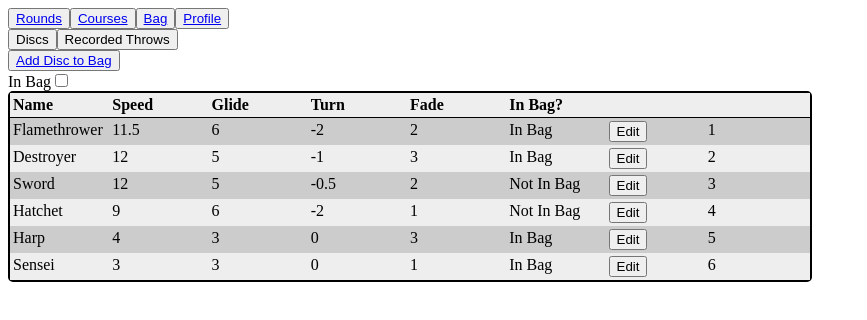
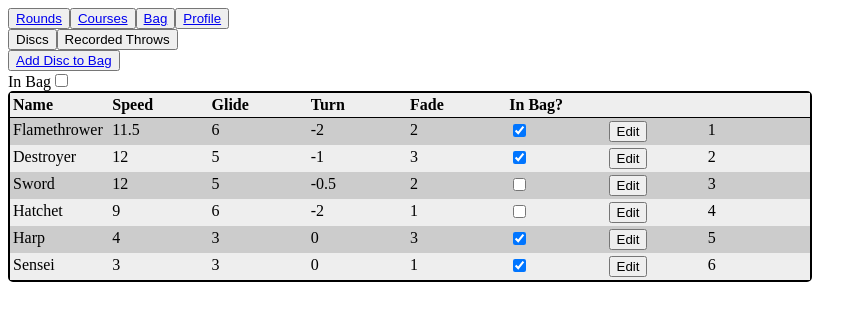
Before and after one commit to ToolMoney/discgolf, a React (Vite) app: page /bag in a window 1280 px wide. Shown: the top 320 px of the page, without its empty margins (0-867 px from the left). Built offline with nearby package versions, Linux system fonts and the light colour scheme.

Commit message:
implemented edit across discs
refactored DiscRow and each value.
provided working edit to api with inBag check.

```diff
--- a/src/api/disc.js
+++ b/src/api/disc.js
@@ -12,11 +12,12 @@ export function addDisc(disc) {
 }
 
 export function editDisc(freshDisc) {
-    for (let disc in discs) {
-        if (freshDisc.id = disc.id) {
+    for (let disc of discs) {
+        if (freshDisc.id === disc.id) {
             Object.assign(disc, freshDisc);
         }
     }
+    return Promise.resolve(freshDisc);
 }
 
 const discs = [
--- a/src/index.css
+++ b/src/index.css
@@ -30,3 +30,35 @@
     border-bottom-width: 1px;
     border-bottom-style: solid;
 }
+
+
+.edit-field {
+    max-width: 80%;
+}
+
+
+/* .disc-name {
+    grid-column: 1;
+    grid-row: 1;
+}
+
+.disc-speed {
+    grid-column: 2;
+    grid-row: 1;
+}
+
+.disc-glide {
+    grid-column: 3;
+    grid-row: 1;
+}
+
+.disc-turn {
+    grid-column: 4;
+    grid-row: 1;
+}
+
+.disc-fade {
+    grid-column: 5;
+    grid-row: 1;
+}
+ */
--- a/src/main.jsx
+++ b/src/main.jsx
@@ -9,6 +9,7 @@ import PageCourses from './routes/courses.jsx';
 import PageRounds from './routes/rounds.jsx';
 import PageProfile from './routes/profile.jsx';
 import AddDiscForm from './routes/bag-add.jsx';
+
 
 const router = createBrowserRouter([
   {
--- a/src/routes/bag.jsx
+++ b/src/routes/bag.jsx
@@ -1,5 +1,5 @@
 import {useState, useEffect} from 'react';
-import {getDiscs, addDisc} from '../api/disc.js';
+import {getDiscs, addDisc, editDisc} from '../api/disc.js';
 import {Outlet, Link} from 'react-router-dom';
 
 
@@ -27,7 +27,7 @@ export default function PageBag() {
                 <ListDiscs
                     inBagOnly={inBagOnly}
                     discs={discs}
-                    onInBagOnlyChange={setInBagOnly}
+                    onDiscsChange={setDiscs}
                 />
             </div>
         </>
@@ -71,29 +71,22 @@ function InBagSwitch({ inBagOnly, onInBagOnlyChange }) {
 
 function ListDiscs({
     inBagOnly,
-    discs
+    discs,
+    onDiscsChange
 }) {
-
-    function getDiscDisplayValue(value) {
-        if (!value && value !== 0) {
-            return "-";
-        }
-        return value;
-    }
 
     function TableHeaders() {
         return (
             <div className="table-row header">
-                <div className="disc-name span-1">Name</div>
-                <div className="disc-speed span-1">Speed</div>
-                <div className="disc-glide span-1">Glide</div>
-                <div className="disc-turn span-1">Turn</div>
-                <div className="disc-fade span-1">Fade</div>
-                <div className="disc-bag span-1">In Bag?</div>
+                <div className="header-name span-1">Name</div>
+                <div className="header-speed span-1">Speed</div>
+                <div className="header-glide span-1">Glide</div>
+                <div className="header-turn span-1">Turn</div>
+                <div className="header-fade span-1">Fade</div>
+                <div className="header-bag span-1">In Bag?</div>
             </div>
         );
     }
-
 
     if (!discs) {
         return (
@@ -106,51 +99,24 @@ function ListDiscs({
         );
     }
 
+    const discsRows = [];
+    discs.forEach((disc) => {
 
-    const discsRows = [];
+        function onDiscChange(newDisc) {
+            let index = discs.indexOf(disc);
+            onDiscsChange([
+                ...discs.slice(0, index),
+                newDisc,
+                ...discs.slice(index + 1)
+            ])
+        }
 
-    discs.forEach((disc) => {
         if (!inBagOnly || disc.inBag) {
-
-            // create switch for inBag
-            let discInBag;
-            if (disc.inBag) {
-                discInBag = "In Bag"
-            } else {
-                discInBag = "Not In Bag"
-            }
-
             discsRows.push(
-                <div key={disc.id} className="table-row">
-                    <div className="span-1">
-                        {disc.name}
-                    </div>
-                    <div className="span-1">
-                        {getDiscDisplayValue(disc.speed)}
-                    </div>
-                    <div className="span-1">
-                        {getDiscDisplayValue(disc.glide)}
-                    </div>
-                    <div className="span-1">
-                        {getDiscDisplayValue(disc.turn)}
-                    </div>
-                    <div className="span-1">
-                        {getDiscDisplayValue(disc.fade)}
-                    </div>
-                    <div className="span-1">
-                        {discInBag}
-                    </div>
-                    <div>
-                        <button>Edit</button>
-                    </div>
-                    <div>
-                        {disc.id}
-                    </div>
-                </div>
+                <DiscRow key={disc.id} disc={disc} onDiscChange={onDiscChange} />
             );
         }
     });
-
 
     return (
         <>
@@ -161,3 +127,106 @@ function ListDiscs({
         </>
     );
 }
+
+
+
+function DiscRow({disc, onDiscChange}) {
+    const [editing, setEditing] = useState(false);
+
+
+    function getDiscDisplayValue(value) {
+        if (!value && value !== 0) {
+            return "-";
+        }
+        return value;
+    }
+
+    function handleOnClickEdit() {
+        console.log('Editing disc with id', disc.id);
+        setEditing(!editing);
+    }
+
+    function handleSubmit(event) {
+        event.preventDefault();
+
+        const formData = new FormData(event.target);
+        const editedFields = Object.fromEntries(formData.entries());
+
+        for (let prop in editedFields) {
+            if (editedFields[prop] === "") {
+                editedFields[prop] = null;
+            }
+        }
+
+        const newDisc = Object.assign({}, disc, editedFields);
+        console.log(newDisc);
+        editDisc(newDisc).then((freshDisc) => {
+            onDiscChange(freshDisc);
+            setEditing(false);
+        })
+    }
+
+
+    function handleCheckbox(event) {
+        const isInBag = event.target.checked
+
+        const newDisc = Object.assign({}, disc, {inBag: isInBag})
+        editDisc(newDisc).then((freshDisc) => {
+            onDiscChange(freshDisc);
+        })
+    }
+
+    return (
+        <form key={disc.id} className="table-row" onSubmit={(event) => handleSubmit(event)}>
+            <div className="disc-name span-1">
+                {
+                    editing ?
+                        <input className="edit-field" name="name" type="text" defaultValue={disc.name} required></input>
+                        : disc.name
+                }
+            </div>
+            <div className="disc-speed span-1">
+                {
+                    editing ?
+                        <input className="edit-field" name="speed" type="number" defaultValue={disc.speed}></input>
+                        : getDiscDisplayValue(disc.speed)
+                }
+            </div>
+            <div className="disc-glide span-1">
+                {
+                    editing ?
+                        <input className="edit-field" name="glide" type="number" defaultValue={disc.glide}></input>
+                        : getDiscDisplayValue(disc.glide)
+                }
+            </div>
+            <div className="disc-turn span-1">
+                {
+                    editing ?
+                        <input className="edit-field" name="turn" type="number" defaultValue={disc.turn}></input>
+                        : getDiscDisplayValue(disc.turn)
+                }
+            </div>
+            <div className="disc-fade span-1">
+                {
+                    editing ?
+                        <input className="edit-field" name="fade" type="number" defaultValue={disc.fade}></input>
+                        : getDiscDisplayValue(disc.fade)
+                }
+            </div>
+            <div className="disc-bag span-1">
+                <input type="checkbox" checked={disc.inBag} onChange={(event) => { handleCheckbox(event)}}></input>
+
+            </div>
+            <div>
+                {
+                    editing ?
+                        <input type="submit" value="Save"></input>
+                        : <button type="button" onClick={() => { handleOnClickEdit() }}>Edit</button>
+                }
+            </div>
+            <div>
+                {disc.id}
+            </div>
+        </form>
+    );
+}
```
